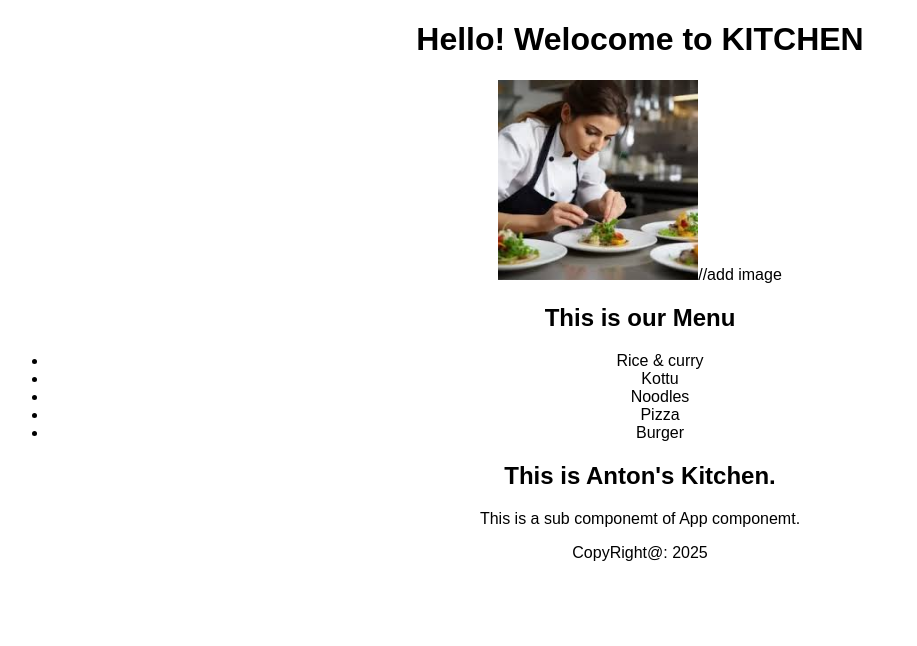
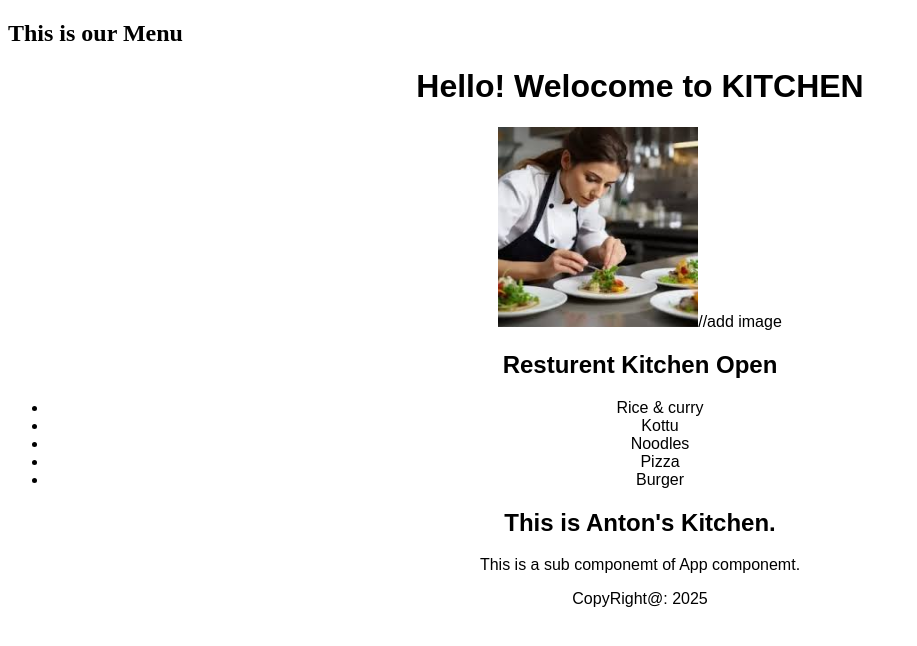
Before and after one commit to shiranta/React_Sample_Proj, a React (Create React App) app: page / in a window 1280 px wide. Shown: the top 646 px of the page, without its empty margins (0-917 px from the left). Built offline with nearby package versions, Linux system fonts and the light colour scheme.

Commit message:
adding a usesate

```diff
--- a/src/App.js
+++ b/src/App.js
@@ -1,6 +1,6 @@
 import "./styles.css";
 import chef from "./Images/chef.jpg";
-
+import { useState } from "react";
 //vriables
 let subject = "Kitchen";
 function Header({name,year}) {
@@ -19,8 +19,13 @@ function Header({name,year}) {
 const items=["Rice & curry","Kottu","Noodles","Pizza","Burger"];
 
 function Main({dishes}) {
+   const [status,setstatus] =useState("Kitchen Open");
+      console.log(status);
+  //useState is a hook that allows us to use state in functional components.
+  //useState returns an array with two elements: the current state and a function to update it.
   return (
     <main>
+      <h2>Resturent {status}</h2>
       <ul>
         {dishes.map((dish=><li>{dish}</li>))}
       </ul>
@@ -29,20 +34,26 @@ function Main({dishes}) {
 }
 
 export default function App() {
+
   return (
+    <>
+    <div>
+        <h2>This is our Menu</h2>
+      </div>
     <main>
+
 
       <div className="App" >
       <h1>Hello! Welocome to {subject.toUpperCase()}</h1>
+
       <img src={chef} height={200} alt="chef" ></img>//add image
-      <div>
-        <h2>This is our Menu</h2>
-      </div>
+
 
       <Main dishes={items} />
       <Header name="Anton" year={2025}/>
     </div>
     </main>
-
+    </>// By doing a fragmentation we can include divs and other elements
+    // without wrapping them in a single parent element.
   );
 }
```
